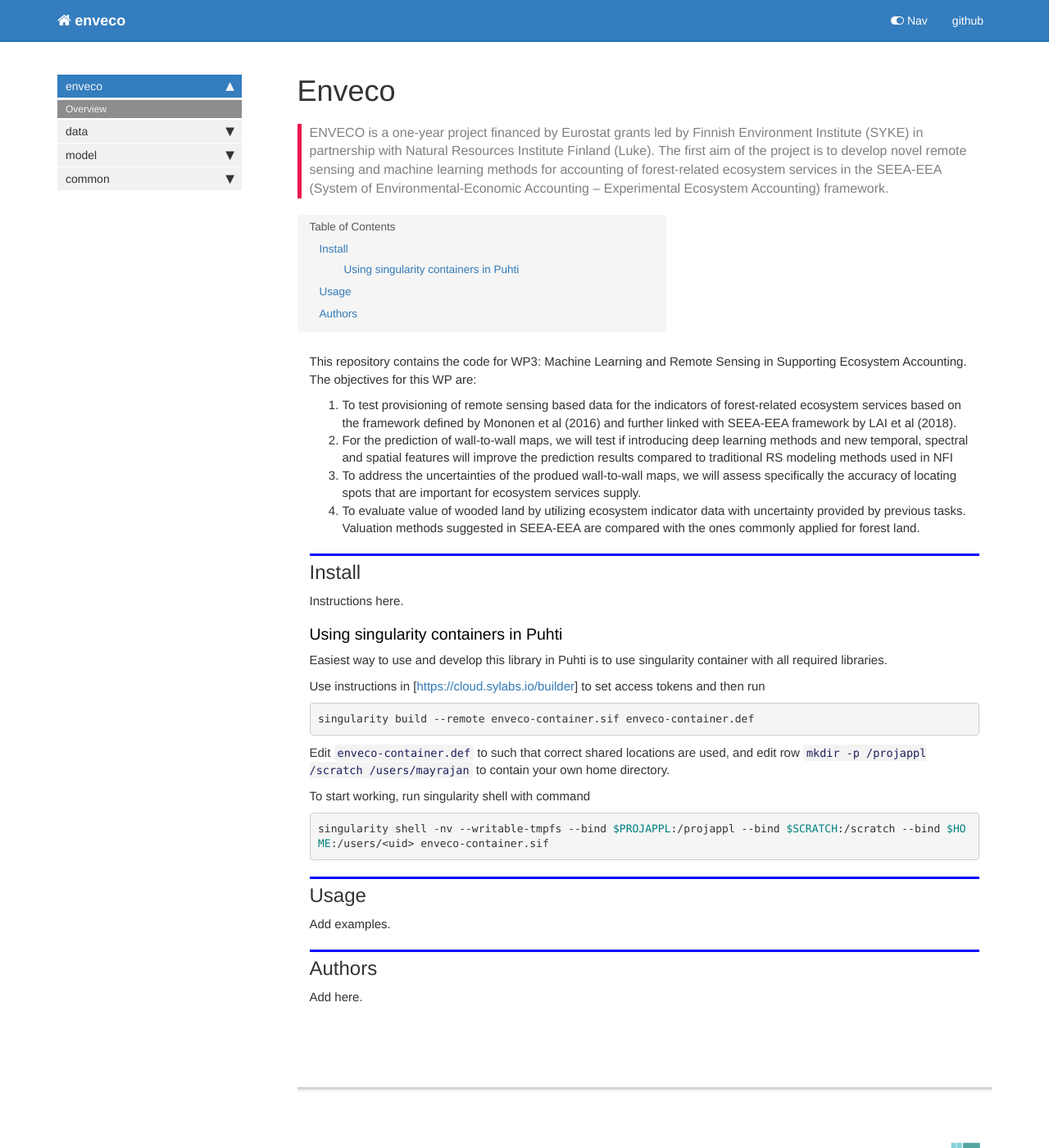
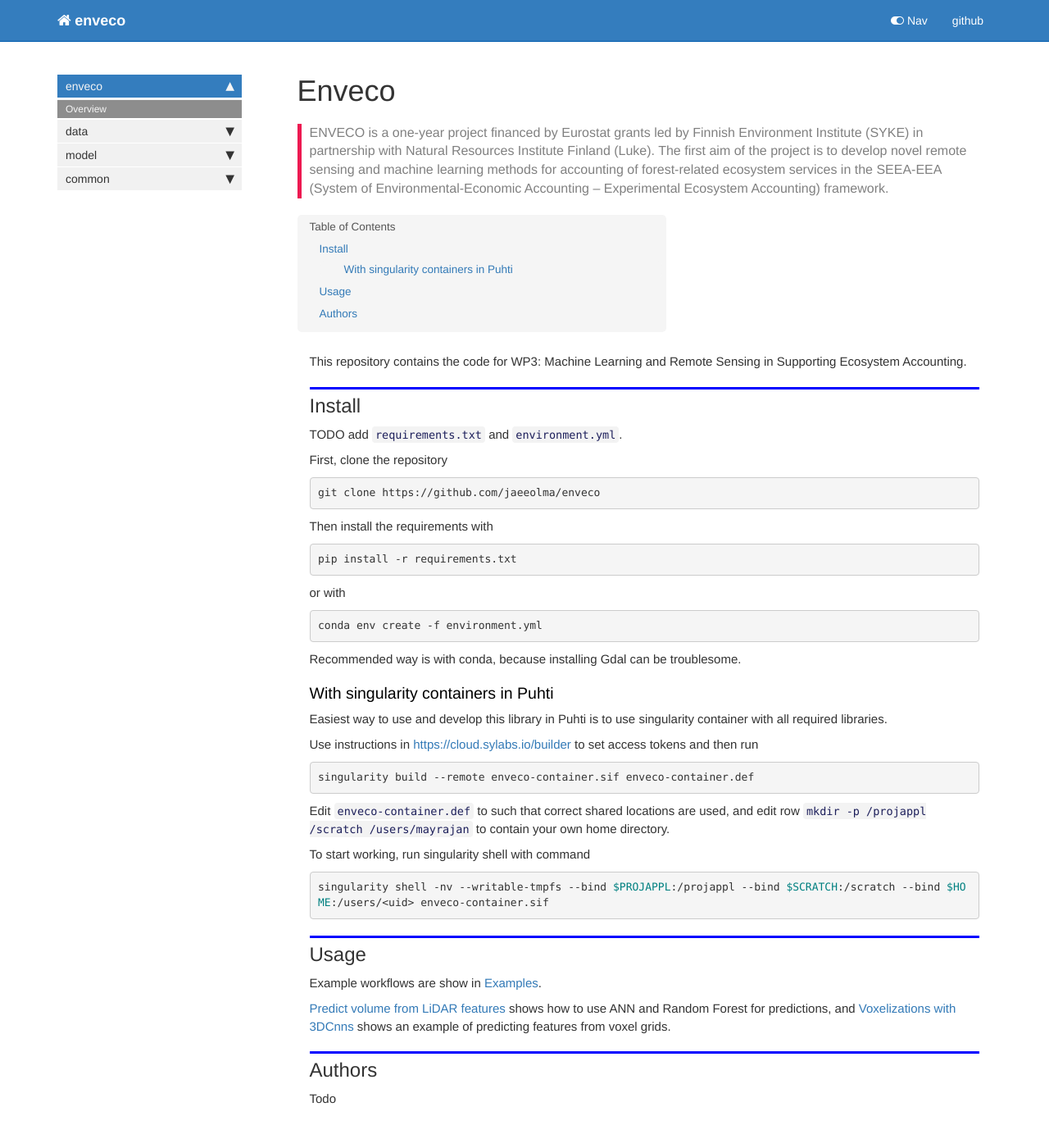
Before and after one commit to mayrajeo/enveco, a Jekyll site: the page built from docs/index.html, in a window 1280 px wide and 1400 px high. Shown: the whole window at 82% size. Built offline with Jekyll 4.4.1, drawn with Linux system fonts in a browser that asks for light colours; nearby versions of some CDN libraries; comment, search, counter and statistics services are not loaded.

Commit message:
update index

```diff
--- a/__init__.py
+++ /dev/null
@@ -1 +0,0 @@
-__version__ = "0.0.1"
--- a/core.py
+++ /dev/null
@@ -1,3 +0,0 @@
-# AUTOGENERATED! DO NOT EDIT! File to edit: nbs/00_core.ipynb (unless otherwise specified).
-
-__all__ = []
--- a/docs/data.image.html
+++ b/docs/data.image.html
@@ -606,8 +606,8 @@ Returns numpy array of shape (C,W,H)</p>
 
 <div class="inner_cell">
     <div class="input_area">
-<div class=" highlight hl-ipython3"><pre><span></span><span class="k">assert</span> <span class="nb">len</span><span class="p">(</span><span class="n">calc_band_features</span><span class="p">(</span><span class="n">tiffile</span><span class="p">,</span> <span class="mi">1</span><span class="p">)),</span> <span class="nb">len</span><span class="p">(</span><span class="n">get_band_feature_cols</span><span class="p">(</span><span class="s1">&#39;nir&#39;</span><span class="p">))</span>
-<span class="k">assert</span> <span class="nb">len</span><span class="p">(</span><span class="n">calc_band_features</span><span class="p">(</span><span class="n">calc_normalized_spectral_index</span><span class="p">(</span><span class="n">tiffile</span><span class="p">,</span> <span class="mi">0</span><span class="p">,</span> <span class="mi">2</span><span class="p">))),</span> <span class="nb">len</span><span class="p">(</span><span class="n">get_band_feature_cols</span><span class="p">(</span><span class="s1">&#39;ndvi&#39;</span><span class="p">))</span>
+<div class=" highlight hl-ipython3"><pre><span></span><span class="k">assert</span><span class="p">(</span><span class="nb">len</span><span class="p">(</span><span class="n">calc_band_features</span><span class="p">(</span><span class="n">tiffile</span><span class="p">,</span> <span class="mi">1</span><span class="p">))</span> <span class="o">==</span>  <span class="nb">len</span><span class="p">(</span><span class="n">get_band_feature_cols</span><span class="p">(</span><span class="s1">&#39;nir&#39;</span><span class="p">)))</span>
+<span class="k">assert</span><span class="p">(</span><span class="nb">len</span><span class="p">(</span><span class="n">calc_band_features</span><span class="p">(</span><span class="n">calc_normalized_spectral_index</span><span class="p">(</span><span class="n">tiffile</span><span class="p">,</span> <span class="mi">0</span><span class="p">,</span> <span class="mi">2</span><span class="p">)))</span> <span class="o">==</span> <span class="nb">len</span><span class="p">(</span><span class="n">get_band_feature_cols</span><span class="p">(</span><span class="s1">&#39;ndvi&#39;</span><span class="p">)))</span>
 </pre></div>
 
     </div>
--- a/docs/index.html
+++ b/docs/index.html
@@ -31,13 +31,7 @@ nb_path: "nbs/index.ipynb"
 
 <div class="cell border-box-sizing text_cell rendered"><div class="inner_cell">
 <div class="text_cell_render border-box-sizing rendered_html">
-<p>This repository contains the code for WP3: Machine Learning and Remote Sensing in Supporting Ecosystem Accounting. The objectives for this WP are:</p>
-<ol>
-<li>To test provisioning of remote sensing based data for the indicators of forest-related ecosystem services based on the framework defined by Mononen et al (2016) and further linked with SEEA-EEA framework by LAI et al (2018).</li>
-<li>For the prediction of wall-to-wall maps, we will test if introducing deep learning methods and new temporal, spectral and spatial features will improve the prediction results compared to traditional RS modeling methods used in NFI</li>
-<li>To address the uncertainties of the produed wall-to-wall maps, we will assess specifically the accuracy of locating spots that are important for ecosystem services supply.</li>
-<li>To evaluate value of wooded land by utilizing ecosystem indicator data with uncertainty provided by previous tasks. Valuation methods suggested in SEEA-EEA are compared with the ones commonly applied for forest land.</li>
-</ol>
+<p>This repository contains the code for WP3: Machine Learning and Remote Sensing in Supporting Ecosystem Accounting.</p>
 
 </div>
 </div>
@@ -50,21 +44,31 @@ nb_path: "nbs/index.ipynb"
 </div>
 <div class="cell border-box-sizing text_cell rendered"><div class="inner_cell">
 <div class="text_cell_render border-box-sizing rendered_html">
-<p>Instructions here.</p>
+<p>TODO add <code>requirements.txt</code> and <code>environment.yml</code>.</p>
+<p>First, clone the repository</p>
+<div class="highlight"><pre><span></span>git clone https://github.com/jaeeolma/enveco
+</pre></div>
+<p>Then install the requirements with</p>
+<div class="highlight"><pre><span></span>pip install -r requirements.txt
+</pre></div>
+<p>or with</p>
+<div class="highlight"><pre><span></span>conda env create -f environment.yml
+</pre></div>
+<p>Recommended way is with conda, because installing Gdal can be troublesome.</p>
 
 </div>
 </div>
 </div>
 <div class="cell border-box-sizing text_cell rendered"><div class="inner_cell">
 <div class="text_cell_render border-box-sizing rendered_html">
-<h3 id="Using-singularity-containers-in-Puhti">Using singularity containers in Puhti<a class="anchor-link" href="#Using-singularity-containers-in-Puhti"> </a></h3>
+<h3 id="With-singularity-containers-in-Puhti">With singularity containers in Puhti<a class="anchor-link" href="#With-singularity-containers-in-Puhti"> </a></h3>
 </div>
 </div>
 </div>
 <div class="cell border-box-sizing text_cell rendered"><div class="inner_cell">
 <div class="text_cell_render border-box-sizing rendered_html">
 <p>Easiest way to use and develop this library in Puhti is to use singularity container with all required libraries.</p>
-<p>Use instructions in [<a href="https://cloud.sylabs.io/builder">https://cloud.sylabs.io/builder</a>] to set access tokens and then run</p>
+<p>Use instructions in <a href="https://cloud.sylabs.io/builder">https://cloud.sylabs.io/builder</a> to set access tokens and then run</p>
 <div class="highlight"><pre><span></span>singularity build --remote enveco-container.sif enveco-container.def
 </pre></div>
 <p>Edit <code>enveco-container.def</code> to such that correct shared locations are used, and edit row <code>mkdir -p /projappl /scratch /users/mayrajan</code> to contain your own home directory.</p>
@@ -89,7 +93,8 @@ nb_path: "nbs/index.ipynb"
 </div>
 <div class="cell border-box-sizing text_cell rendered"><div class="inner_cell">
 <div class="text_cell_render border-box-sizing rendered_html">
-<p>Add examples.</p>
+<p>Example workflows are show in <a href="https://github.com/jaeeolma/enveco/tree/master/examples">Examples</a>.</p>
+<p><a href="https://github.com/jaeeolma/enveco/tree/master/examples/Predict%20volume%20from%20LiDAR%20features.ipynb">Predict volume from LiDAR features</a> shows how to use ANN and Random Forest for predictions, and <a href="https://github.com/jaeeolma/enveco/blob/master/examples/Voxelizations%20with%203DCnns.ipynb">Voxelizations with 3DCnns</a> shows an example of predicting features from voxel grids.</p>
 
 </div>
 </div>
@@ -102,7 +107,7 @@ nb_path: "nbs/index.ipynb"
 </div>
 <div class="cell border-box-sizing text_cell rendered"><div class="inner_cell">
 <div class="text_cell_render border-box-sizing rendered_html">
-<p>Add here.</p>
+<p>Todo</p>
 
 </div>
 </div>
```
Also changed, not shown: _nbdev.py (deleted, +0 -13 lines), README.md, 5 other files.
